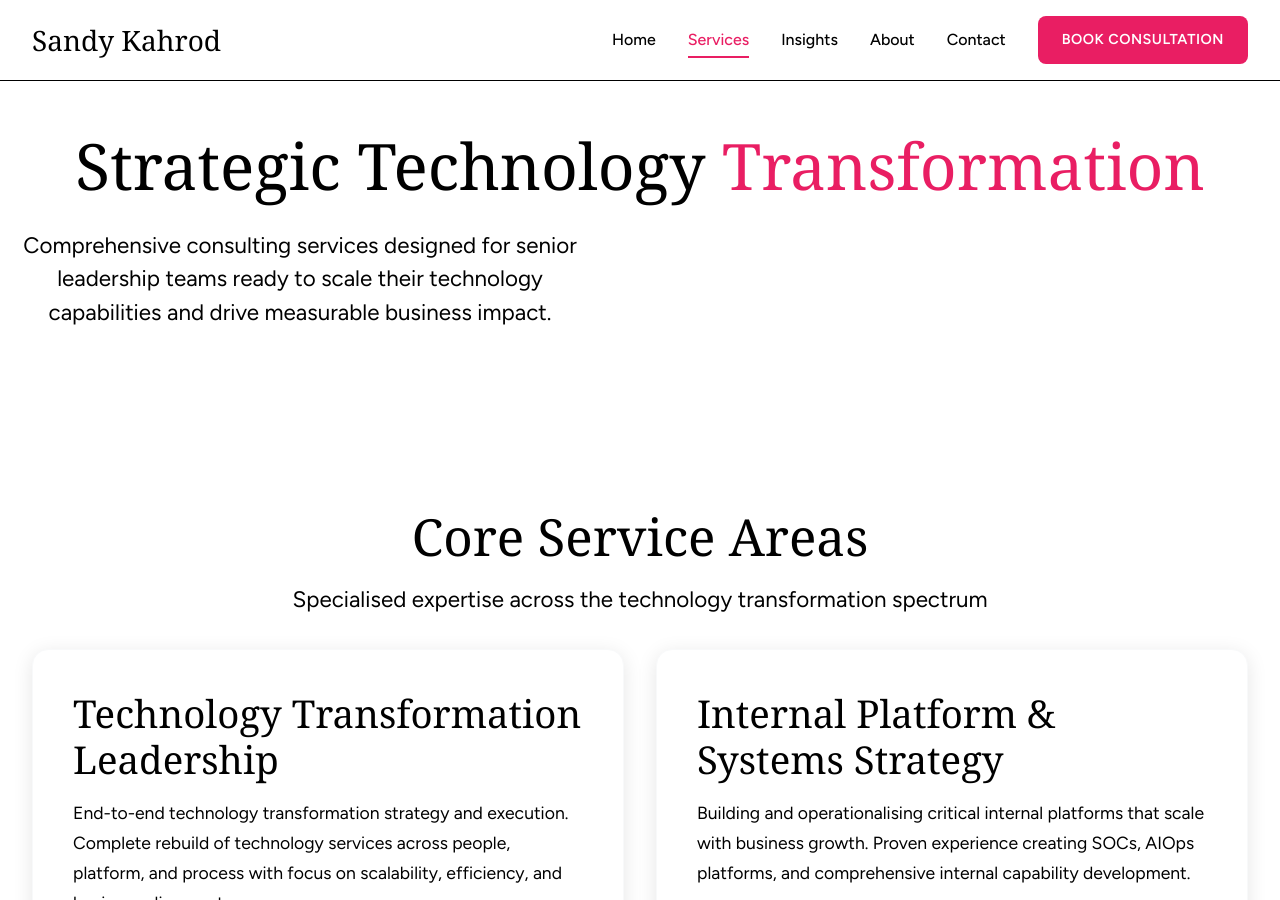
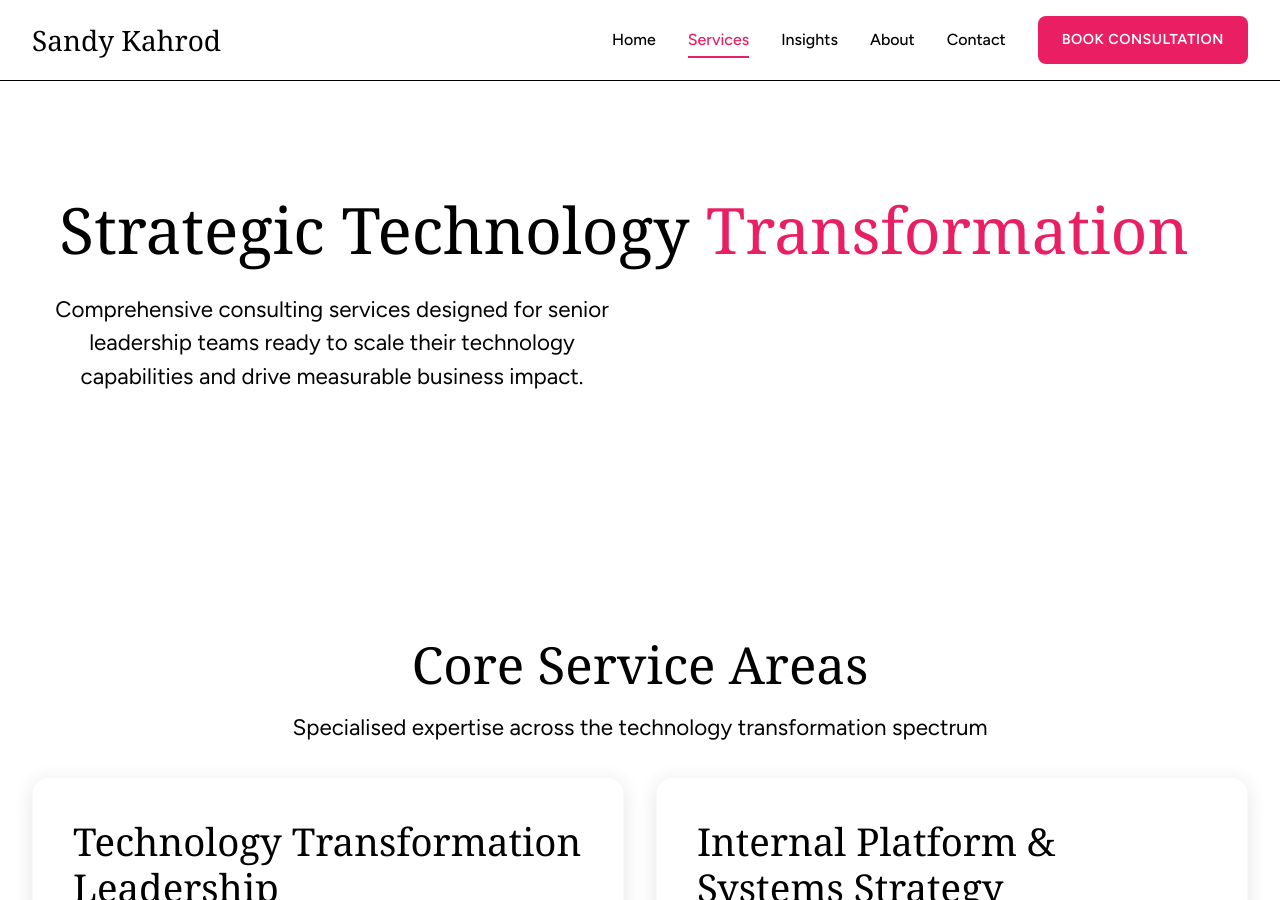
Before and after one commit to skahrod/skahrod.github.io, a Jekyll site: the page built from services.html, in a window 1280 px wide and 900 px high. Built offline with Jekyll 4.4.1, drawn with Linux system fonts in a browser that asks for light colours; some web fonts are replaced.

Commit message:
Hero alignment

```diff
--- a/services.html
+++ b/services.html
@@ -6,7 +6,7 @@ permalink: /services/
 
 <!-- Hero Section -->
 <section class="hero" style="padding: 8rem 0 4rem; background: var(--pure-white);">
-    <div class="hero-simple">
+    <div class="hero-content">
         <div class="text-center">
             <h1>Strategic Technology <span style="color: var(--hot-pink);">Transformation</span></h1>
             <p class="lead">Comprehensive consulting services designed for senior leadership teams ready to scale their technology capabilities and drive measurable business impact.</p>
```
